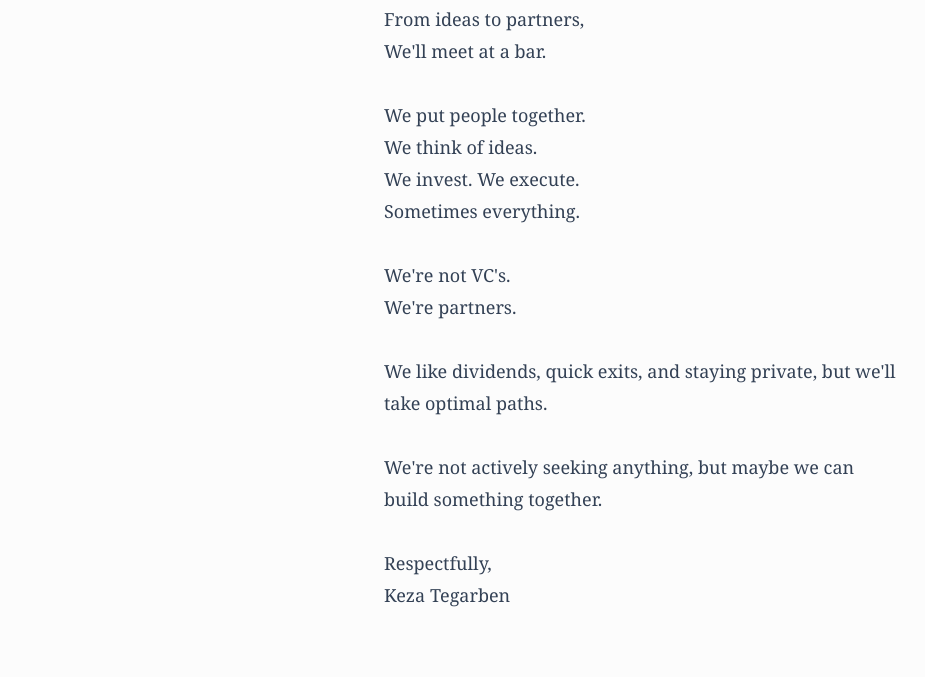
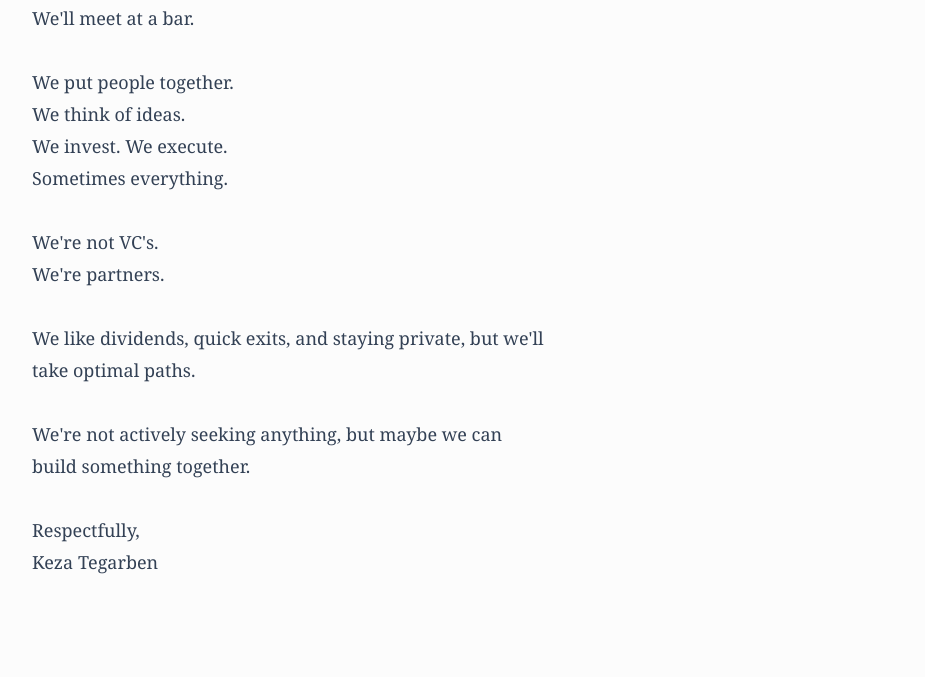
Before and after one commit to thekerbey/keza-tegarben, a plain HTML site: page index.html in a window 1280 px wide. Shown: the part 123-800 px from the top of the page, without its empty margins (0-925 px from the left). Drawn offline with Linux system fonts and the light colour scheme.

Commit message:
Removed styling

```diff
--- a/index.html
+++ b/index.html
@@ -8,8 +8,7 @@
 	<link rel="stylesheet" href="assets/css/main.css">
 </head>
 <body class="bg-[#FCFCFC]">
-	<div class="min-h-screen flex w-full items-center">
-		<div class="font-serif max-w-xl w-full p-8 mx-auto prose prose-slate lg:prose-lg dark:prose-invert">
+	<div class="font-serif max-w-xl w-full p-8 prose prose-slate lg:prose-lg dark:prose-invert">
 		<h1 class="text-xl lg:text-3xl">Keza Tegarben</h1>
 		<p>From ideas to partners,<br>
 			We'll meet at a bar. <br>
@@ -30,6 +29,5 @@
 			Keza Tegarben
 		</p>
 	</div>
-	</div>
 </body>
 </html>
```
Lines whose indentation alone changed are shown as unchanged.
